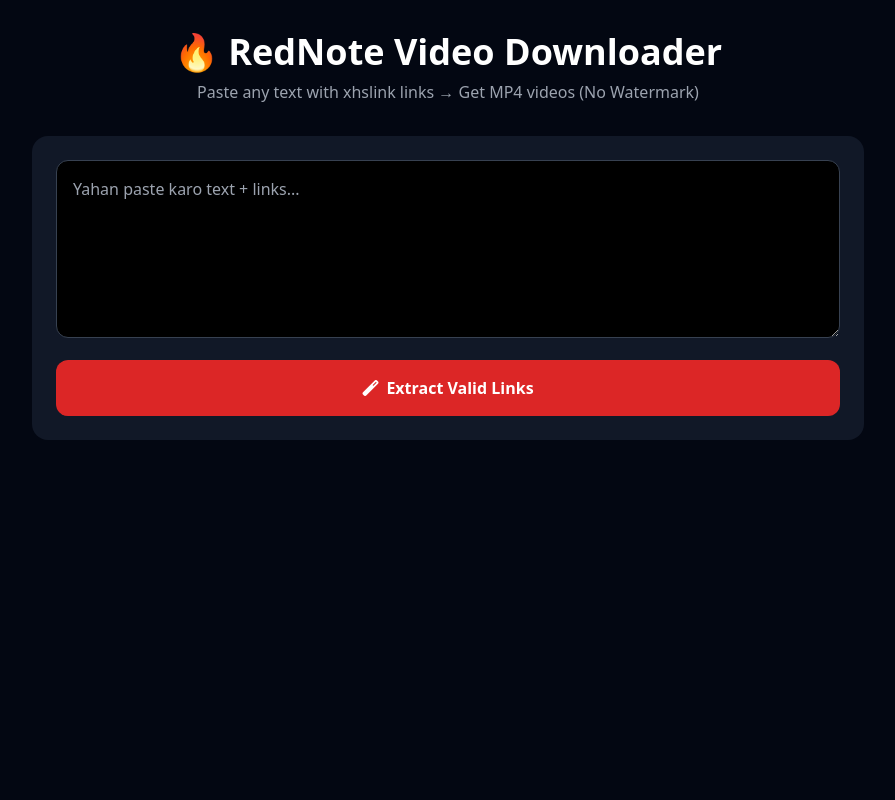
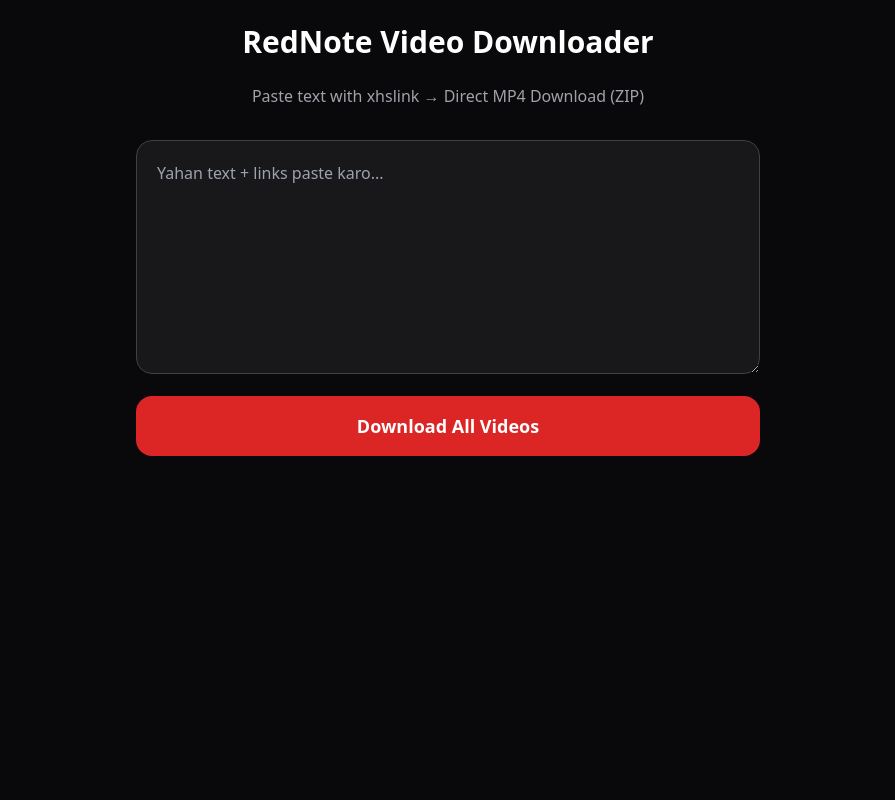
Before and after one commit to blogric/whimsy-downloader, a FastAPI app: page / in a window 1280 px wide. Shown: the whole page, without its empty margins (192-1087 px from the left). Run offline with FastAPI, Linux system fonts and the light colour scheme; some libraries are stand-ins or nearby versions.

Commit message:
Update index.html

```diff
--- a/templates/index.html
+++ b/templates/index.html
@@ -1,77 +1,47 @@
 <!DOCTYPE html>
-<html lang="en">
+<html lang="ur">
 <head>
     <meta charset="UTF-8">
     <meta name="viewport" content="width=device-width, initial-scale=1.0">
-    <title>RedNote Video Downloader</title>
+    <title>RedNote Direct Downloader</title>
     <script src="https://cdn.tailwindcss.com"></script>
-    <link rel="stylesheet" href="https://cdnjs.cloudflare.com/ajax/libs/font-awesome/6.5.0/css/all.min.css">
 </head>
-<body class="bg-gray-950 text-white">
-    <div class="max-w-4xl mx-auto p-8">
-        <h1 class="text-4xl font-bold text-center mb-2">🔥 RedNote Video Downloader</h1>
-        <p class="text-center text-gray-400 mb-8">Paste any text with xhslink links → Get MP4 videos (No Watermark)</p>
+<body class="bg-zinc-950 text-white min-h-screen">
+    <div class="max-w-2xl mx-auto p-6">
+        <h1 class="text-3xl font-bold text-center mb-6">RedNote Video Downloader</h1>
+        <p class="text-center text-zinc-400 mb-8">Paste text with xhslink → Direct MP4 Download (ZIP)</p>
 
-        <form id="extractForm" class="bg-gray-900 rounded-2xl p-6 mb-8">
-            <textarea id="textInput" rows="6" class="w-full bg-black border border-gray-700 rounded-xl p-4 text-white focus:outline-none focus:border-red-500" placeholder="Yahan paste karo text + links..."></textarea>
-            <button type="submit" class="mt-4 w-full bg-red-600 hover:bg-red-700 py-4 rounded-xl font-semibold flex items-center justify-center gap-2">
-                <i class="fas fa-magic"></i> Extract Valid Links
+        <form id="form" class="space-y-4">
+            <textarea id="text" rows="8" class="w-full bg-zinc-900 border border-zinc-700 rounded-2xl p-5 focus:outline-none focus:border-red-500" placeholder="Yahan text + links paste karo..."></textarea>
+
+            <button type="submit" id="btn"
+                    class="w-full bg-red-600 hover:bg-red-700 py-4 rounded-2xl font-bold text-lg flex items-center justify-center gap-2">
+                <span>Download All Videos</span>
             </button>
         </form>
 
-        <div id="linksSection" class="hidden bg-gray-900 rounded-2xl p-6">
-            <h2 class="text-xl font-semibold mb-4 flex items-center gap-2"><i class="fas fa-link"></i> Found Links</h2>
-            <div id="linksList" class="space-y-3"></div>
-
-            <button onclick="downloadAll()" class="mt-6 w-full bg-green-600 hover:bg-green-700 py-4 rounded-xl font-semibold flex items-center justify-center gap-2">
-                <i class="fas fa-download"></i> Download All Videos as ZIP
-            </button>
-        </div>
+        <div id="status" class="mt-6 text-center text-sm"></div>
     </div>
 
     <script>
-        const form = document.getElementById('extractForm');
+        const form = document.getElementById('form');
         form.addEventListener('submit', async (e) => {
             e.preventDefault();
-            const text = document.getElementById('textInput').value.trim();
-            if (!text) return alert("Kuch paste karo bhai!");
+            const text = document.getElementById('text').value.trim();
+            if (!text) return alert("Text paste karo!");
 
-            const res = await fetch('/extract', {
-                method: 'POST',
-                headers: {'Content-Type': 'application/x-www-form-urlencoded'},
-                body: new URLSearchParams({text})
-            });
-            const data = await res.json();
+            const btn = document.getElementById('btn');
+            const status = document.getElementById('status');
 
-            const container = document.getElementById('linksList');
-            container.innerHTML = '';
+            btn.disabled = true;
+            btn.innerHTML = `Downloading... <span class="animate-pulse">⏳</span>`;
+            status.innerHTML = "Links extract ho rahe hain aur download shuru...";
 
-            if (data.links.length === 0) {
-                container.innerHTML = `<p class="text-red-400">Koi valid xhslink nahi mila 😢</p>`;
-            } else {
-                data.links.forEach(link => {
-                    const div = document.createElement('div');
-                    div.className = "flex items-center gap-3 bg-black p-4 rounded-xl";
-                    div.innerHTML = `
-                        <input type="checkbox" checked class="w-5 h-5 accent-red-500">
-                        <a href="${link}" target="_blank" class="text-blue-400 hover:underline flex-1 truncate">${link}</a>
-                    `;
-                    container.appendChild(div);
-                });
-                document.getElementById('linksSection').classList.remove('hidden');
-                window.allLinks = data.links.join(',');
-            }
-        });
-
-        async function downloadAll() {
-            const btn = event.target;
-            btn.innerHTML = `<i class="fas fa-spinner fa-spin"></i> Downloading...`;
-            btn.disabled = true;
-
+            try {
                 const res = await fetch('/download', {
                     method: 'POST',
-                headers: {'Content-Type': 'application/x-www-form-urlencoded'},
-                body: new URLSearchParams({links: window.allLinks})
+                    headers: { 'Content-Type': 'application/x-www-form-urlencoded' },
+                    body: new URLSearchParams({ text })
                 });
 
                 if (res.ok) {
@@ -82,13 +52,18 @@
                     a.download = 'rednote_videos.zip';
                     a.click();
                     URL.revokeObjectURL(url);
+                    status.innerHTML = `<span class="text-green-400">✅ Download complete!</span>`;
                 } else {
-                alert("Kuch error aaya, Railway logs check karo");
+                    const err = await res.json();
+                    status.innerHTML = `<span class="text-red-400">❌ ${err.error || 'Download failed'}</span>`;
+                }
+            } catch (err) {
+                status.innerHTML = `<span class="text-red-400">❌ Network error</span>`;
             }
 
-            btn.innerHTML = `<i class="fas fa-download"></i> Download All Videos as ZIP`;
             btn.disabled = false;
-        }
+            btn.innerHTML = 'Download All Videos';
+        });
     </script>
 </body>
 </html>
```
Lines whose indentation alone changed are shown as unchanged.
